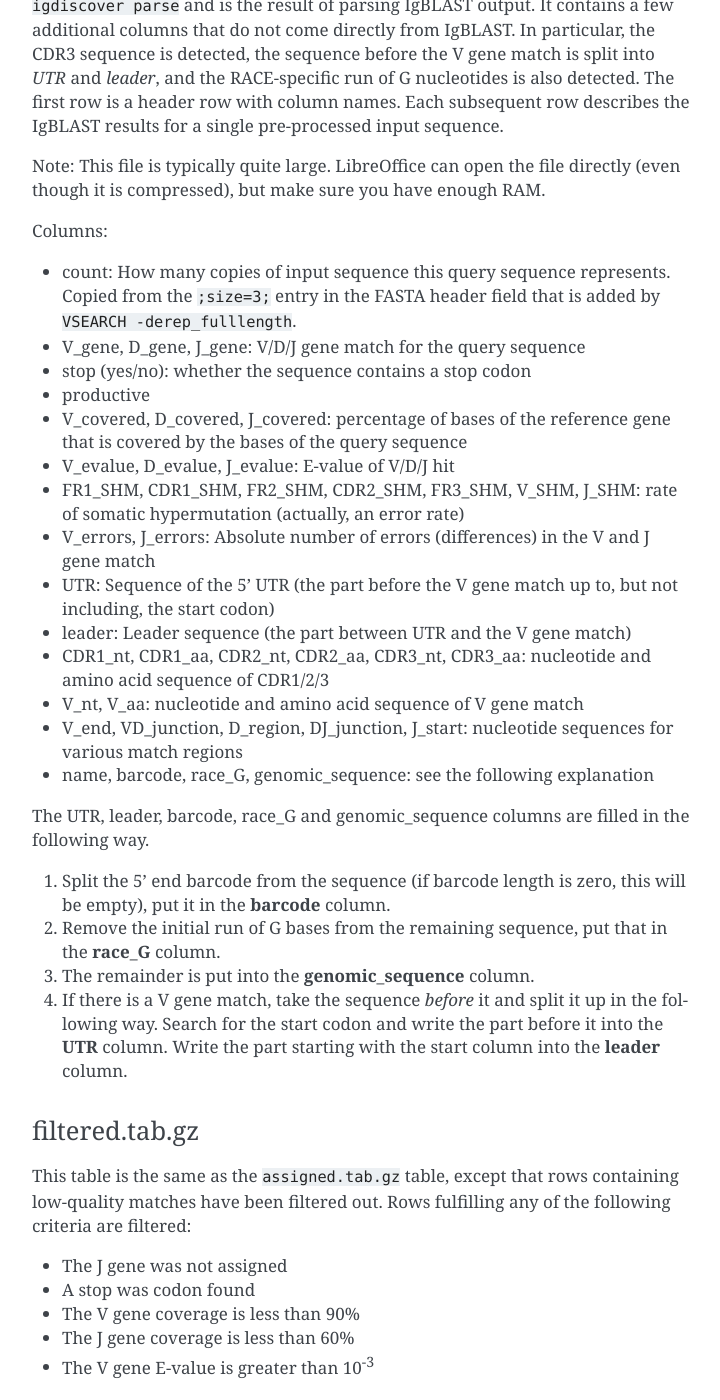
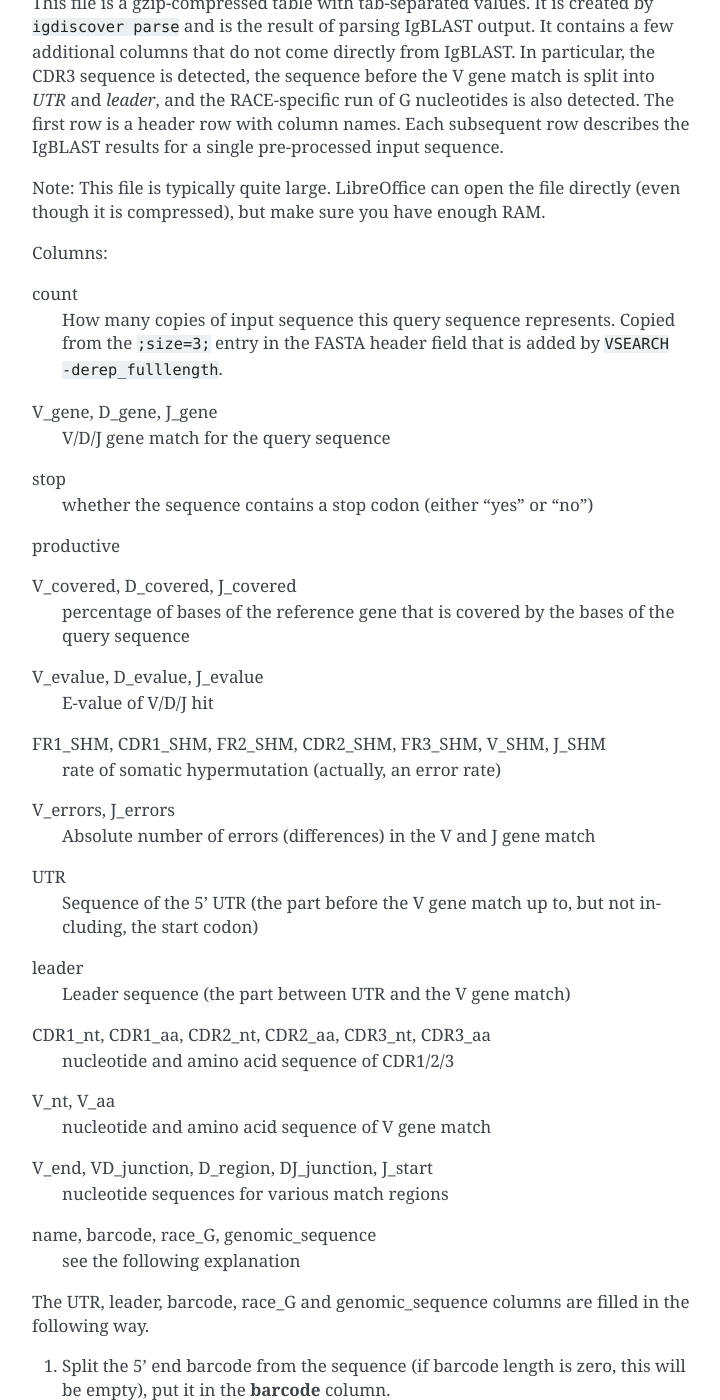
Before and after one commit to NBISweden/IgDiscover-legacy, a Sphinx documentation site: the page built from docs/guide.rst, in a window 1280 px wide and 1400 px high, scrolled down 6445 px. Shown: the whole window, without its empty margins (388-1108 px from the left). Built offline with Sphinx 7.4.7, drawn with Linux system fonts in a browser that asks for light colours; some of the changed text lies outside the part shown.

```diff
--- a/docs/guide.rst
+++ b/docs/guide.rst
@@ -280,20 +281,46 @@ LibreOffice can open the file directly (even though it is compressed), but make
 
 Columns:
 
-* count: How many copies of input sequence this query sequence represents. Copied from the ``;size=3;`` entry in the FASTA header field that is added by ``VSEARCH -derep_fulllength``.
-* V_gene, D_gene, J_gene: V/D/J gene match for the query sequence
-* stop (yes/no): whether the sequence contains a stop codon
-* productive
-* V_covered, D_covered, J_covered: percentage of bases of the reference gene that is covered by the bases of the query sequence
-* V_evalue, D_evalue, J_evalue: E-value of V/D/J hit
-* FR1_SHM, CDR1_SHM, FR2_SHM, CDR2_SHM, FR3_SHM, V_SHM, J_SHM: rate of somatic hypermutation (actually, an error rate)
-* V_errors, J_errors: Absolute number of errors (differences) in the V and J gene match
-* UTR: Sequence of the 5' UTR (the part before the V gene match up to, but not including, the start codon)
-* leader: Leader sequence (the part between UTR and the V gene match)
-* CDR1_nt, CDR1_aa, CDR2_nt, CDR2_aa, CDR3_nt, CDR3_aa: nucleotide and amino acid sequence of CDR1/2/3
-* V_nt, V_aa: nucleotide and amino acid sequence of V gene match
-* V_end, VD_junction, D_region, DJ_junction, J_start: nucleotide sequences for various match regions
-* name, barcode, race_G, genomic_sequence: see the following explanation
+count
+    How many copies of input sequence this query sequence represents. Copied from the ``;size=3;`` entry in the FASTA header field that is added by ``VSEARCH -derep_fulllength``.
+
+V_gene, D_gene, J_gene
+    V/D/J gene match for the query sequence
+
+stop
+    whether the sequence contains a stop codon (either “yes” or “no”)
+
+productive
+
+V_covered, D_covered, J_covered
+    percentage of bases of the reference gene that is covered by the bases of the query sequence
+
+V_evalue, D_evalue, J_evalue
+    E-value of V/D/J hit
+
+FR1_SHM, CDR1_SHM, FR2_SHM, CDR2_SHM, FR3_SHM, V_SHM, J_SHM
+    rate of somatic hypermutation (actually, an error rate)
+
+V_errors, J_errors
+    Absolute number of errors (differences) in the V and J gene match
+
+UTR
+    Sequence of the 5' UTR (the part before the V gene match up to, but not including, the start codon)
+
+leader
+    Leader sequence (the part between UTR and the V gene match)
+
+CDR1_nt, CDR1_aa, CDR2_nt, CDR2_aa, CDR3_nt, CDR3_aa
+    nucleotide and amino acid sequence of CDR1/2/3
+
+V_nt, V_aa
+    nucleotide and amino acid sequence of V gene match
+
+V_end, VD_junction, D_region, DJ_junction, J_start
+    nucleotide sequences for various match regions
+
+name, barcode, race_G, genomic_sequence
+    see the following explanation
 
 The UTR, leader, barcode, race_G and genomic_sequence columns are filled in the following way.
 
```
Also changed, not shown: other parts of docs/guide.rst (+12 -10 lines), 1 other file.
